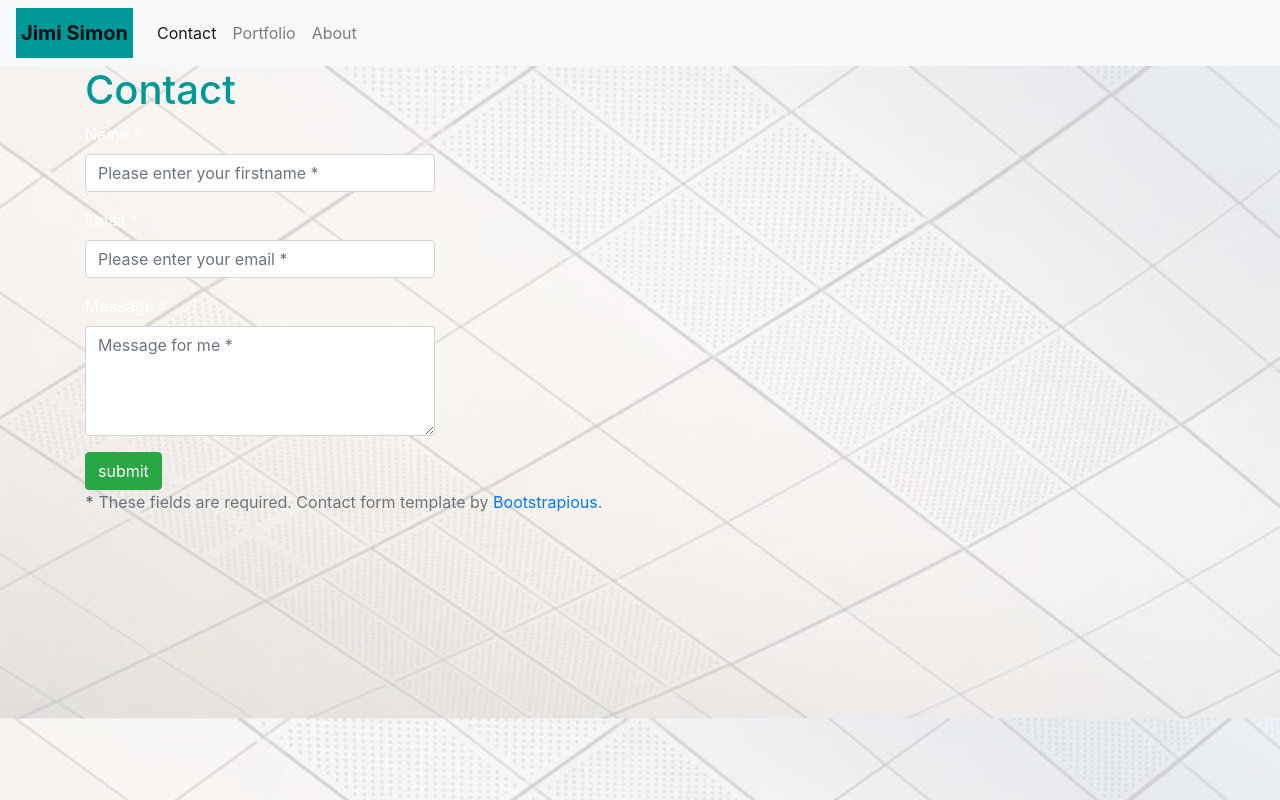
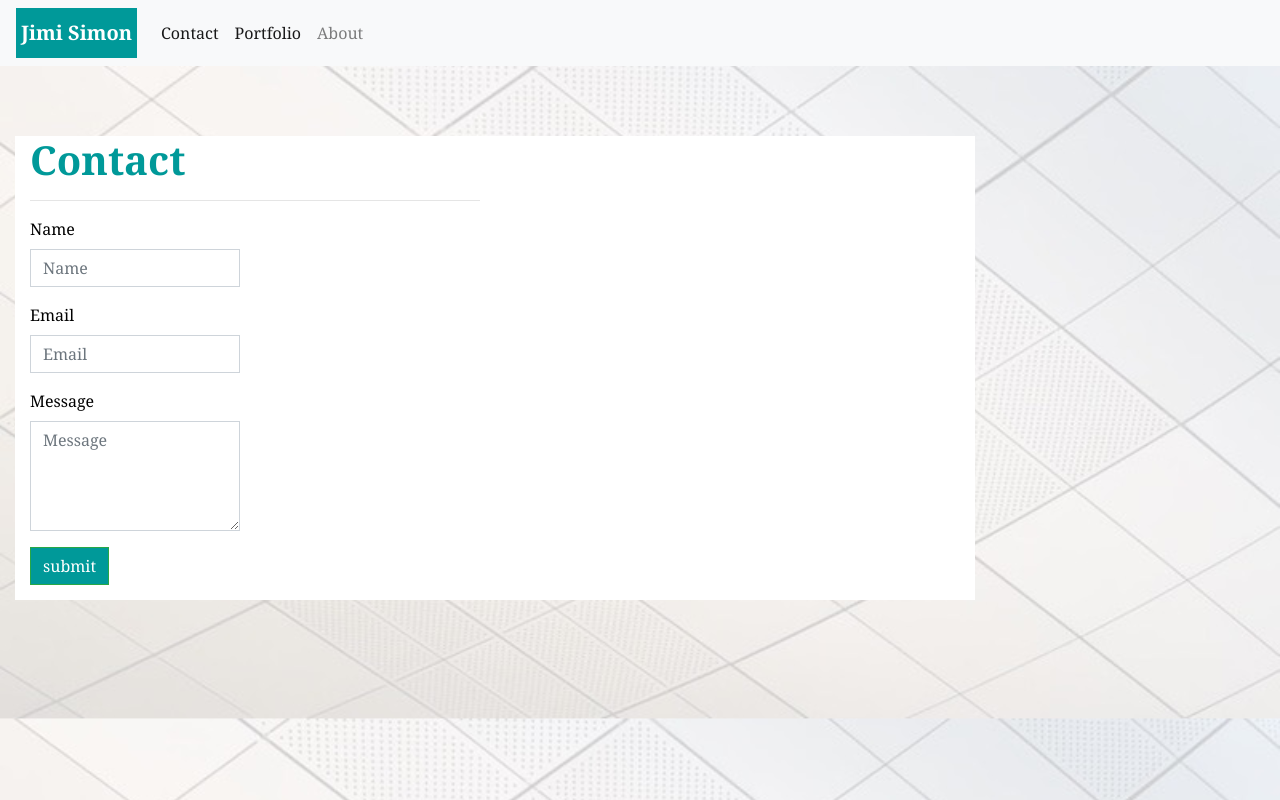
Before and after one commit to inqueblot/protofolio, a plain HTML site: page Assets/contact.html in a window 1280 px wide. Drawn offline with nearby package versions, Linux system fonts and the light colour scheme.

Commit message:
added portfolio, improved layout

```diff
--- a/Assets/Images/style.css
+++ b/Assets/Images/style.css
@@ -1,9 +1,21 @@
 body {
-    background-image: url("./IMG_0894.jpg"); background-size:cover; color: #ffffff;
+    background-image: url("./IMG_0894.jpg"); background-size:cover;
+    font-family:Georgia, 'Times New Roman', Times, serif
 
 }
 
-.top-name {
+.form-control {
+    border-radius: 0;
+    }
+
+.btn{
+    border-radius: 0;
+    background-color: #009999;
+}
+
+
+
+#top-name {
     font-weight: bolder;
     color: #ffffff;
     background-color: 	#009999;
@@ -22,6 +34,7 @@ body {
 
 h1 {
     color: #009999;
+    font-weight:bold
 }
 
 .about-me {
@@ -37,3 +50,24 @@ img {
 /* p {
     border:2px solid red;
 } */
+
+.content-style {
+    background-color: white;
+    color: black;
+    margin-top: 70px;
+    margin-left: 15px;
+    margin-right: 15px;
+    justify-content:left;
+    padding-bottom: 15px;
+    width: 75%;
+}
+
+footer {
+    position: fixed;
+    left: 0;
+    bottom: 0;
+    width: 100%;
+    border-top:5px solid darkcyan;
+    text-align: center;
+    color: lightslategray;
+}
--- a/Assets/contact.html
+++ b/Assets/contact.html
@@ -9,18 +9,20 @@
 
 </head>
 <body>
+    <!-- Navigation across top -->
     <nav class="navbar navbar-expand-md navbar-light bg-light">
-        <a class="navbar-brand top-name"  href="#">Jimi Simon</a>
+        <a class="navbar-brand" id="top-name"  href="#">Jimi Simon</a>
         <button class="navbar-toggler" type="button" data-toggle="collapse" data-target="#navbarsExampleDefault" aria-controls="navbarsExampleDefault" aria-expanded="false" aria-label="Toggle navigation">
           <span class="navbar-toggler-icon"></span>
         </button>
 
         <div class="collapse navbar-collapse" id="navbarsExampleDefault">
-          <ul class="navbar-nav mr-auto">
+          <ul class="navbar-nav mr-right">
             <li class="nav-item active">
-              <a class="nav-link" href="#">Contact <span class="sr-only">(current)</span></a>
+                <!-- move sr-only and nav-item active current to match filename -->
+              <a class="nav-link" href="#">Contact<span class="sr-only">(current)</span></a>
             </li>
-            <li class="nav-item">
+            <li class="nav-item active">
               <a class="nav-link" href="#">Portfolio</a>
             </li>
             <li class="nav-item">
@@ -32,12 +34,14 @@
 
 
 
-    <div class="container">
+    <div class="container content-style">
           <div class="row">
 
-            <div class="col-lg-8">
+            <div class="col-sm-6">
 
                 <h1>Contact</h1>
+
+                <hr>
 
                 <form id="contact-form" method="post" action="contact.php" role="form">
 
@@ -46,10 +50,10 @@
                     <div class="controls">
 
                         <div class="row">
-                            <div class="col-md-6">
+                            <div class="col-sm-6">
                                 <div class="form-group">
-                                    <label for="form_name">Name *</label>
-                                    <input id="form_name" type="text" name="name" class="form-control" placeholder="Please enter your firstname *" required="required" data-error="Firstname is required.">
+                                    <label for="form_name">Name</label>
+                                    <input id="form_name" type="text" name="name" class="form-control" placeholder="Name" required="required" data-error="Firstname is required.">
                                     <div class="help-block with-errors"></div>
                                 </div>
                             </div>
@@ -58,8 +62,8 @@
                         <div class="row">
                             <div class="col-md-6">
                                 <div class="form-group">
-                                    <label for="form_email">Email *</label>
-                                    <input id="form_email" type="email" name="email" class="form-control" placeholder="Please enter your email *" required="required" data-error="Valid email is required.">
+                                    <label for="form_email">Email</label>
+                                    <input id="form_email" type="email" name="email" class="form-control" placeholder="Email" required="required" data-error="Valid email is required.">
                                     <div class="help-block with-errors"></div>
                                 </div>
                             </div>
@@ -68,8 +72,8 @@
                         <div class="row">
                             <div class="col-md-6">
                                 <div class="form-group">
-                                    <label for="form_message">Message *</label>
-                                    <textarea id="form_message" name="message" class="form-control" placeholder="Message for me *" rows="4" required="required" data-error="Please,leave us a message."></textarea>
+                                    <label for="form_message">Message</label>
+                                    <textarea id="form_message" name="message" class="form-control" placeholder="Message" rows="4" required="required" data-error="Please,leave us a message."></textarea>
                                     <div class="help-block with-errors"></div>
                                 </div>
                             </div>
@@ -77,11 +81,7 @@
                                 <input type="submit" class="btn btn-success btn-send" value="submit">
                             </div>
                         </div>
-                        <div class="row">
-                            <div class="col-md-12">
-                                <p class="text-muted"><strong>*</strong> These fields are required. Contact form template by <a href="http://bootstrapious.com" target="_blank">Bootstrapious</a>.</p>
-                            </div>
-                        </div>
+
                     </div>
 
                 </form>
```
Also changed, not shown: Assets/index.html (+31 -15 lines), Assets/portfolio.html (added, +64 -0 lines).
